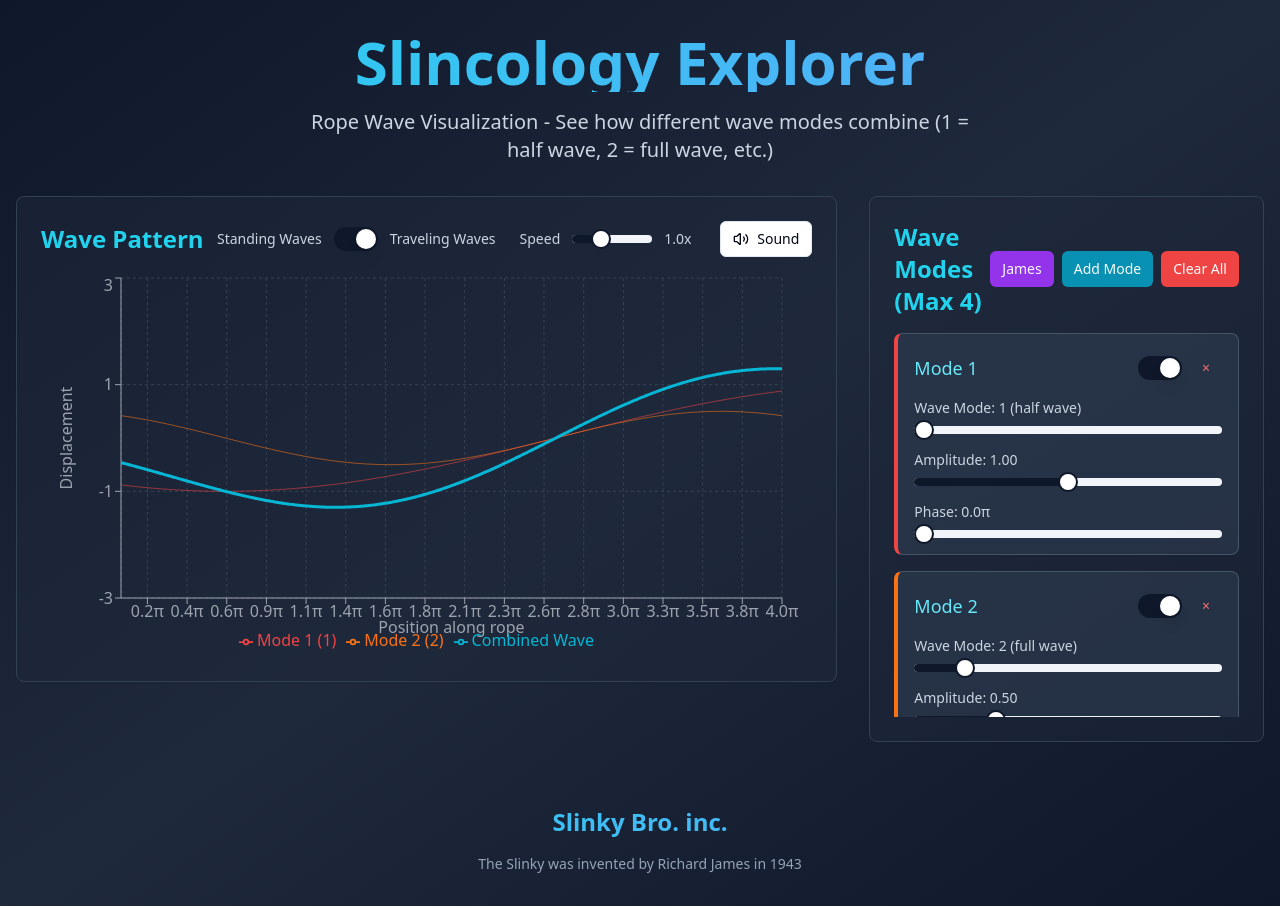
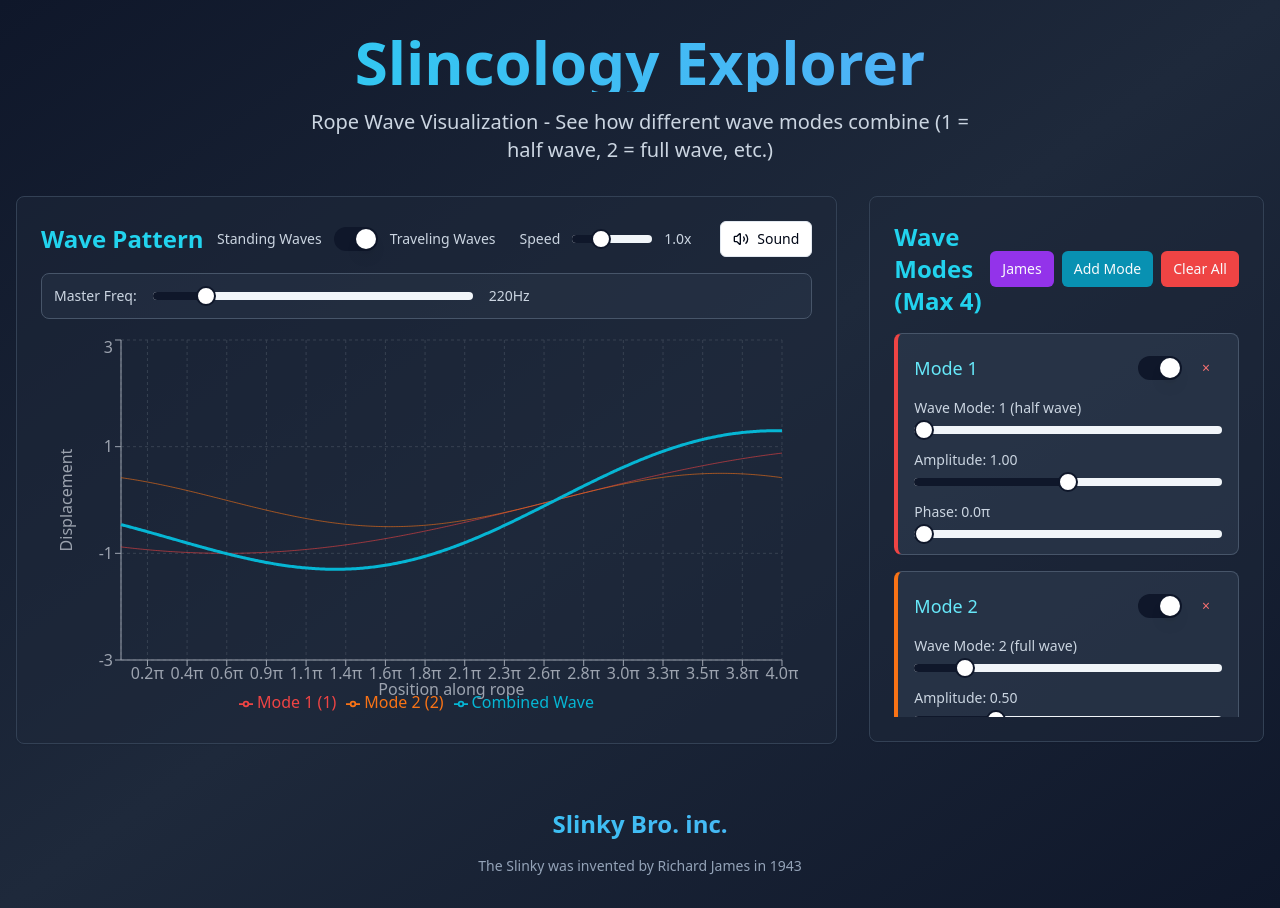
Before and after one commit to snoboll/slincology-waveform-wizard, a React (Vite) app: page / in a window 1280 px wide. Both pictures are taken after a click on the button "Sound". Built offline with nearby package versions, Linux system fonts and the light colour scheme.

Commit message:
Add frequency control
Added a frequency control to the UI.

```diff
--- a/src/hooks/useAudioSynthesis.ts
+++ b/src/hooks/useAudioSynthesis.ts
@@ -1,8 +1,7 @@
-
 import { useEffect, useRef } from 'react';
 import { Tone } from '@/pages/Index';
 
-export const useAudioSynthesis = (tones: Tone[], enabled: boolean) => {
+export const useAudioSynthesis = (tones: Tone[], enabled: boolean, masterFrequency: number = 220) => {
   const audioContextRef = useRef<AudioContext | null>(null);
   const oscillatorsRef = useRef<Map<string, OscillatorNode>>(new Map());
   const gainNodesRef = useRef<Map<string, GainNode>>(new Map());
@@ -62,17 +61,15 @@ export const useAudioSynthesis = (tones: Tone[], enabled: boolean) => {
       }
 
       if (oscillator && gainNode && audioContextRef.current) {
-        // Map wave mode frequency to audible frequency
-        // Mode 1 = 220Hz (A3), Mode 2 = 440Hz (A4), etc.
-        const baseFrequency = 220; // A3
-        const audioFrequency = baseFrequency * tone.frequency;
+        // Use master frequency as base instead of fixed 220Hz
+        const audioFrequency = masterFrequency * tone.frequency;
 
         oscillator.frequency.setValueAtTime(audioFrequency, audioContextRef.current.currentTime);
         gainNode.gain.setValueAtTime(tone.amplitude * 0.1, audioContextRef.current.currentTime);
       }
     });
 
-  }, [tones, enabled]);
+  }, [tones, enabled, masterFrequency]);
 
   // Cleanup on unmount
   useEffect(() => {
--- a/src/pages/Index.tsx
+++ b/src/pages/Index.tsx
@@ -34,9 +34,10 @@ const Index = () => {
   const [isAnimated, setIsAnimated] = useState(true);
   const [animationSpeed, setAnimationSpeed] = useState(1);
   const [soundEnabled, setSoundEnabled] = useState(false);
+  const [masterFrequency, setMasterFrequency] = useState(220); // A3 as default
 
   // Add audio synthesis
-  useAudioSynthesis(tones, soundEnabled);
+  useAudioSynthesis(tones, soundEnabled, masterFrequency);
 
   const addTone = useCallback(() => {
     if (tones.length >= 4) return; // Limit to 4 tones
@@ -130,6 +131,25 @@ const Index = () => {
                   </div>
                 </div>
               </div>
+
+              {/* Master Frequency Control */}
+              {soundEnabled && (
+                <div className="mb-4 p-3 bg-slate-700/30 rounded-lg border border-slate-600">
+                  <div className="flex items-center gap-4">
+                    <Label className="text-slate-300 text-sm whitespace-nowrap">Master Freq:</Label>
+                    <Slider
+                      value={[masterFrequency]}
+                      onValueChange={value => setMasterFrequency(value[0])}
+                      min={110}
+                      max={880}
+                      step={10}
+                      className="flex-1 max-w-xs"
+                    />
+                    <span className="text-slate-300 text-sm w-12">{masterFrequency}Hz</span>
+                  </div>
+                </div>
+              )}
+
               <WaveformVisualization tones={tones} isAnimated={isAnimated} animationSpeed={animationSpeed} />
             </Card>
           </div>
```
